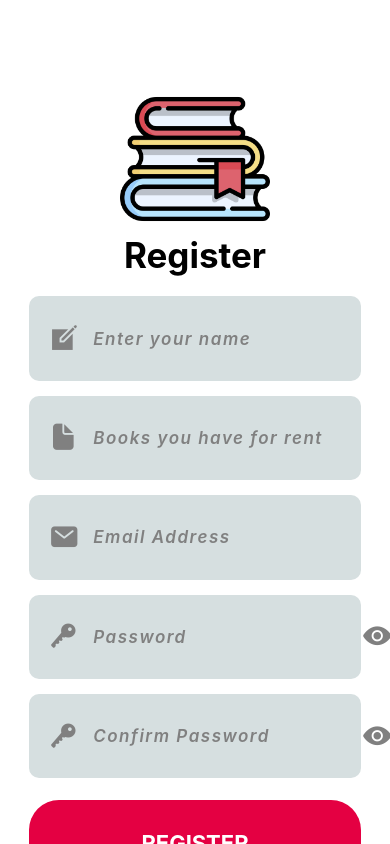
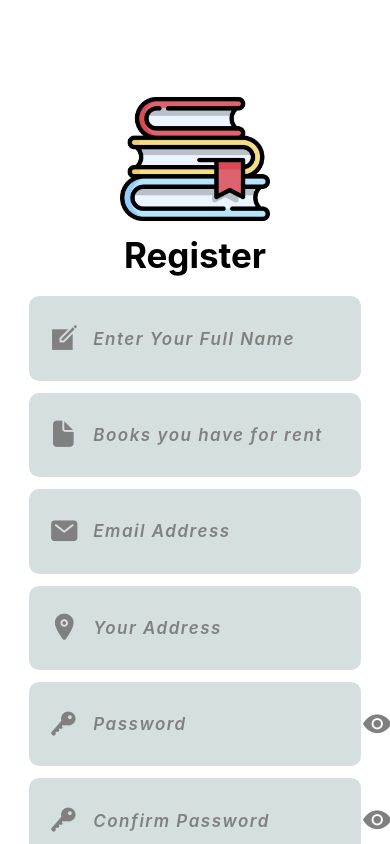
Before and after one commit to Faiaz-Rahman/rent_okay, a React Native app: screen /register in a window 390 px wide. Built offline with nearby package versions, Linux system fonts and the light colour scheme.

Commit message:
Form validation added and Some UI changed

```diff
--- a/src/components/Card.js
+++ b/src/components/Card.js
@@ -69,7 +69,7 @@ const styles = StyleSheet.create({
 	author: {
 		fontSize: 20,
 		fontStyle: "italic",
-		fontWeight: "bold",
+		fontWeight: "900",
 		color: "black",
 		letterSpacing: 2,
 	},
--- /dev/null
+++ b/src/components/ErrorComponent.js
@@ -0,0 +1,21 @@
+import React from "react";
+import { StyleSheet, Text, View } from "react-native";
+import { COLORS } from "../constants";
+
+export default function ErrorComponent({ error, customStyle }) {
+	return (
+		<View>
+			<Text style={[styles.error, customStyle]}>{error}</Text>
+		</View>
+	);
+}
+
+const styles = StyleSheet.create({
+	error: {
+		color: COLORS.primary,
+		fontSize: 15,
+		fontWeight: "bold",
+		letterSpacing: 1.2,
+		paddingBottom: 10,
+	},
+});
--- a/src/components/index.js
+++ b/src/components/index.js
@@ -3,5 +3,6 @@ import CustomTextInput from "./CustomTextInput";
 import Header from "./Header";
 import Logo from "./Logo";
 import Card from "./Card";
+import ErrorComponent from "./ErrorComponent";
 
-export { Header, CustomButton, Card, Logo, CustomTextInput };
+export { Header, CustomButton, ErrorComponent, Card, Logo, CustomTextInput };
--- a/src/screen/Home.js
+++ b/src/screen/Home.js
@@ -9,7 +9,6 @@ export default function Home({ navigation }) {
 	const [searchText, setSearchText] = useState(null);
 
 	useEffect(() => {
-		console.log(searchText);
 		return () => setSearchBoxVisible(false);
 	}, []);
 
--- a/src/screen/RegisterScreen.js
+++ b/src/screen/RegisterScreen.js
@@ -1,9 +1,35 @@
 import React from "react";
 import { ScrollView, StyleSheet, Text, View } from "react-native";
-import { CustomButton, CustomTextInput, Logo } from "../components";
+
+import * as yup from "yup";
+import { Formik } from "formik";
+
 import { COLORS, DIM } from "../constants";
 
+import {
+	CustomButton,
+	CustomTextInput,
+	ErrorComponent,
+	Logo,
+} from "../components";
+
 export default function RegisterScreen() {
+	const validationSchema = yup.object().shape({
+		name: yup.string().required("Your name is required !"),
+		books_count: yup
+			.string()
+			.required("Enter the no. of books you have for rent."),
+		email: yup
+			.string()
+			.email("Please enter valid Email")
+			.required("Email Address is required !"),
+		address: yup.string().required("Your location is needed !"),
+		pass: yup.string().required("Password is required !"),
+		confPass: yup
+			.string()
+			.oneOf([yup.ref("pass"), null], "Passwords not match !"),
+		address: yup.string().required("Address is required !"),
+	});
 	return (
 		<ScrollView
 			showsVerticalScrollIndicator={false}
@@ -11,40 +37,87 @@ export default function RegisterScreen() {
 		>
 			<Logo />
 			<Text style={styles.header}>Register</Text>
+			<Formik
+				initialValues={{
+					name: "",
+					books_count: "",
+					email: "",
+					address: "",
+					pass: "",
+					confPass: "",
+				}}
+				onSubmit={(values) => console.log(values)}
+				validationSchema={validationSchema}
+			>
+				{({ handleSubmit, handleChange, values, errors, touched }) => (
+					<>
 						<CustomTextInput
-				text="Enter your name"
+							text="Enter Your Full Name"
 							customStyle={styles.custom}
 							iconName="create-sharp"
+							onChangeText={handleChange("name")}
 						/>
+						{errors.name && touched.name && (
+							<ErrorComponent error={errors.name} />
+						)}
 						<CustomTextInput
 							text="Books you have for rent"
 							iconName="document"
 							customStyle={styles.custom}
 							keyboardType="numeric"
+							onChangeText={handleChange("books_count")}
 						/>
+						{errors.books_count && touched.books_count && (
+							<ErrorComponent error={errors.books_count} />
+						)}
 						<CustomTextInput
 							text="Email Address"
 							iconName="mail"
 							customStyle={styles.custom}
+							onChangeText={handleChange("email")}
 						/>
+						{errors.email && touched.email && (
+							<ErrorComponent error={errors.email} />
+						)}
+						<CustomTextInput
+							text="Your Address"
+							iconName="location"
+							customStyle={styles.custom}
+							onChangeText={handleChange("address")}
+						/>
+						{errors.address && touched.address && (
+							<ErrorComponent error={errors.address} />
+						)}
 						<CustomTextInput
 							text="Password"
 							iconName="key"
 							customStyle={styles.custom}
 							passEntry
+							onChangeText={handleChange("pass")}
 						/>
+						{errors.pass && touched.pass && (
+							<ErrorComponent error={errors.pass} />
+						)}
 						<CustomTextInput
 							text="Confirm Password"
 							iconName="key"
 							customStyle={styles.custom}
 							passEntry
+							onChangeText={handleChange("confPass")}
 						/>
+						{errors.confPass && touched.confPass && (
+							<ErrorComponent error={errors.confPass} />
+						)}
 						<CustomButton
+							onPress={handleSubmit}
 							text="REGISTER"
 							customStyle={{
 								marginTop: 7,
 							}}
 						/>
+					</>
+				)}
+			</Formik>
 		</ScrollView>
 	);
 }
@@ -58,7 +131,7 @@ const styles = StyleSheet.create({
 		paddingBottom: DIM.height * 0.1,
 	},
 	custom: {
-		marginBottom: 15,
+		marginBottom: 12,
 	},
 	header: {
 		fontSize: 35,
```
Lines whose indentation alone changed are shown as unchanged.
